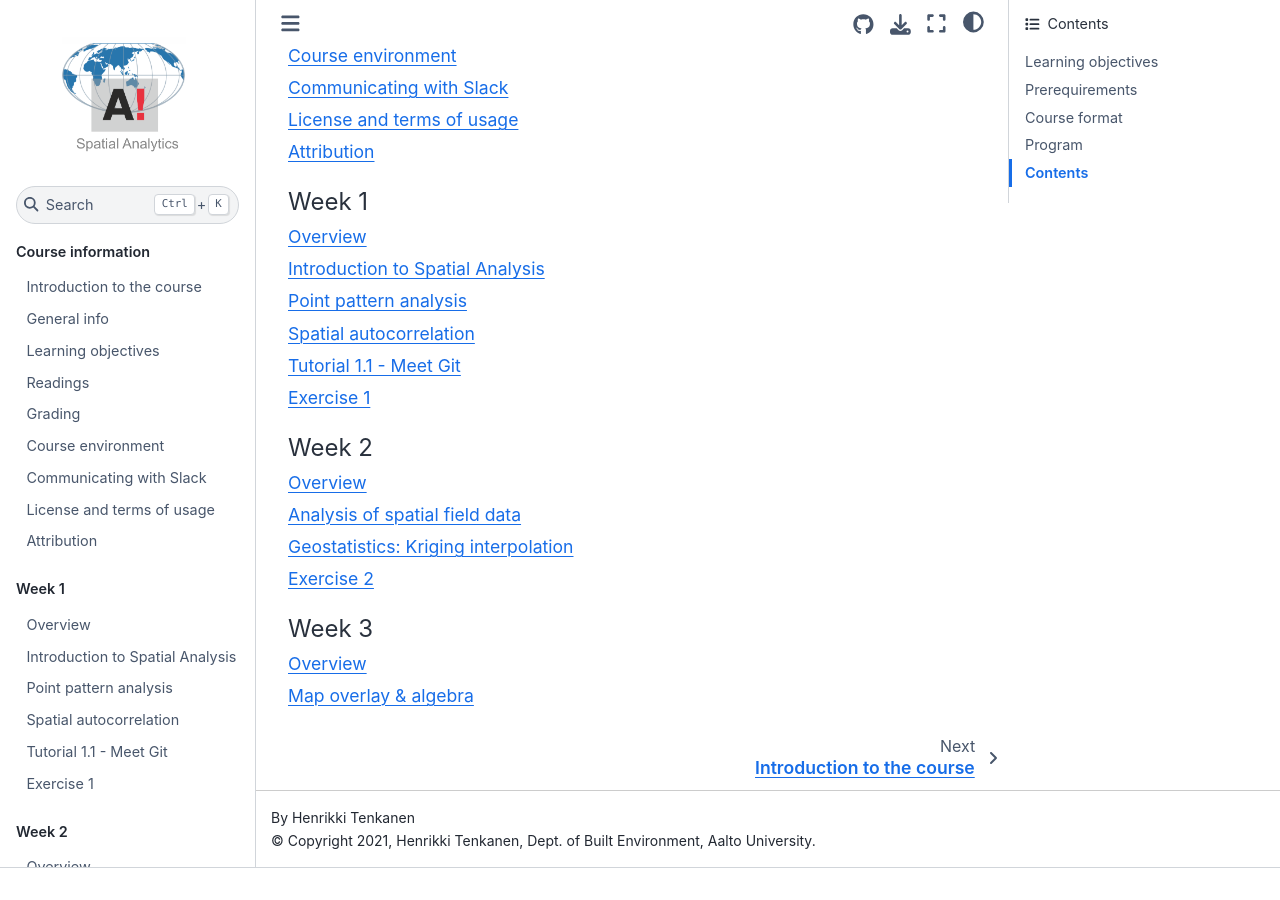
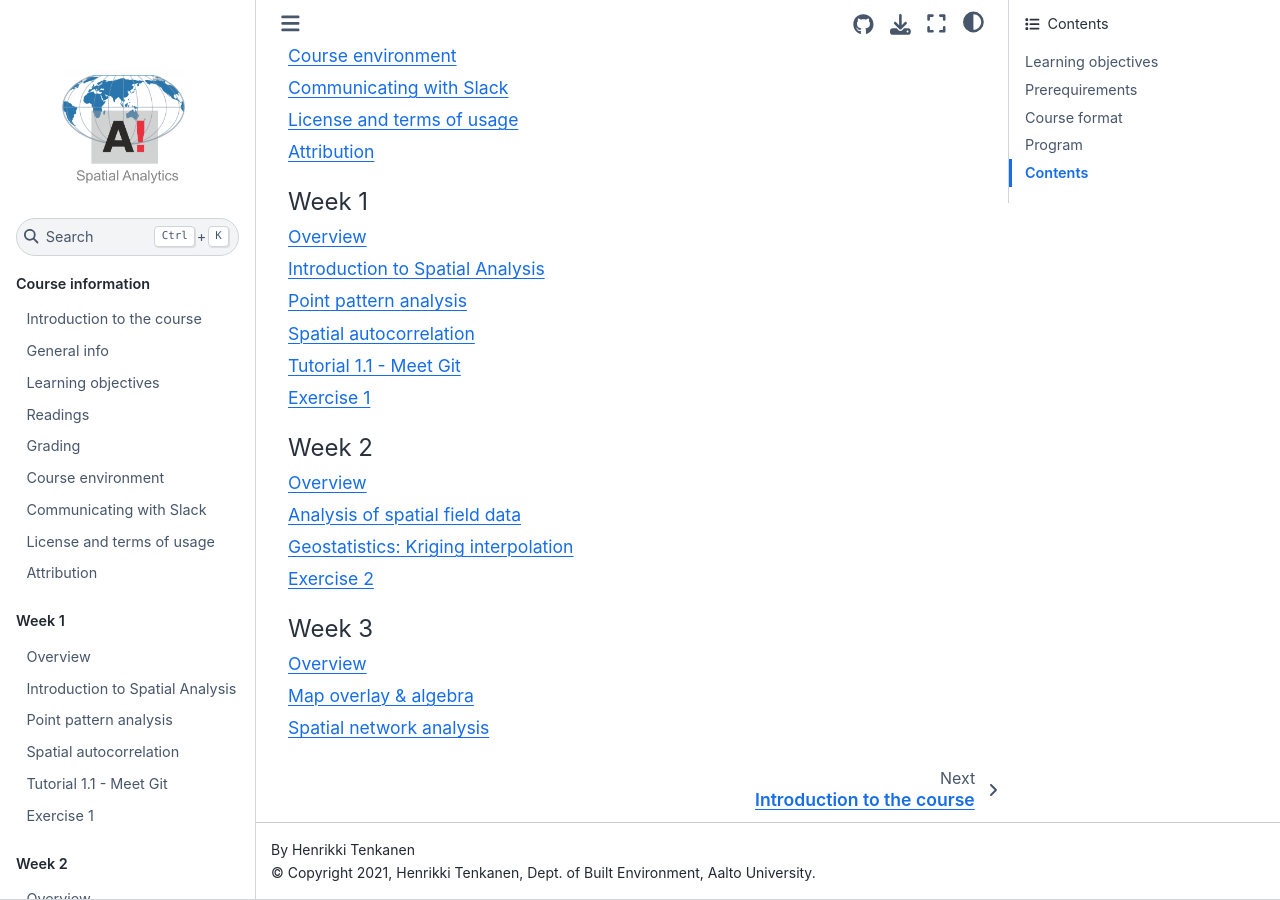
Before and after one commit to AaltoGIS/Spatial-Analytics, a Sphinx documentation site: the page built from source/index.rst, in a window 1280 px wide and 900 px high, scrolled down 3821 px. Built offline with Sphinx 7.4.7 and the Sphinx Book theme 1.1.4, drawn with Linux system fonts in a browser that asks for light colours; pages that are not in the unit, such as notebooks, are missing from menus; before the commit the page ends 4689 px from its top, so only the background shows below that.

Commit message:
Add network analysis lesson

```diff
--- a/source/index.rst
+++ b/source/index.rst
@@ -170,3 +170,4 @@ Contents
 
     lessons/L3/overview
     lessons/L3/map-overlay
+    lessons/L3/spatial-network-analysis
--- a/source/lessons/L3/overview.rst
+++ b/source/lessons/L3/overview.rst
@@ -4,6 +4,8 @@ Overview
 In this week, we will learn about:
 
 - :doc:`Map overlay and map algebra <map-overlay>`
+- :doc:`Spatial network analysis <spatial-network-analysis>`
+
 
 Lesson videos
 -------------
--- /dev/null
+++ b/source/lessons/L3/spatial-network-analysis.rst
@@ -0,0 +1,6 @@
+Spatial network analysis
+========================
+
+.. raw:: html
+
+    <iframe src="https://docs.google.com/presentation/d/e/2PACX-1vThOf5MPVYB6qjq3QoDRaVYUQZ-CfUyXZUxofyfskx-OO64YnZoaU8zr59iWUIV28At2VCkGV7kOGO0/embed?start=false&loop=false&delayms=3000" frameborder="0" width="700" height="420" allowfullscreen="true" mozallowfullscreen="true" webkitallowfullscreen="true"></iframe>
```
